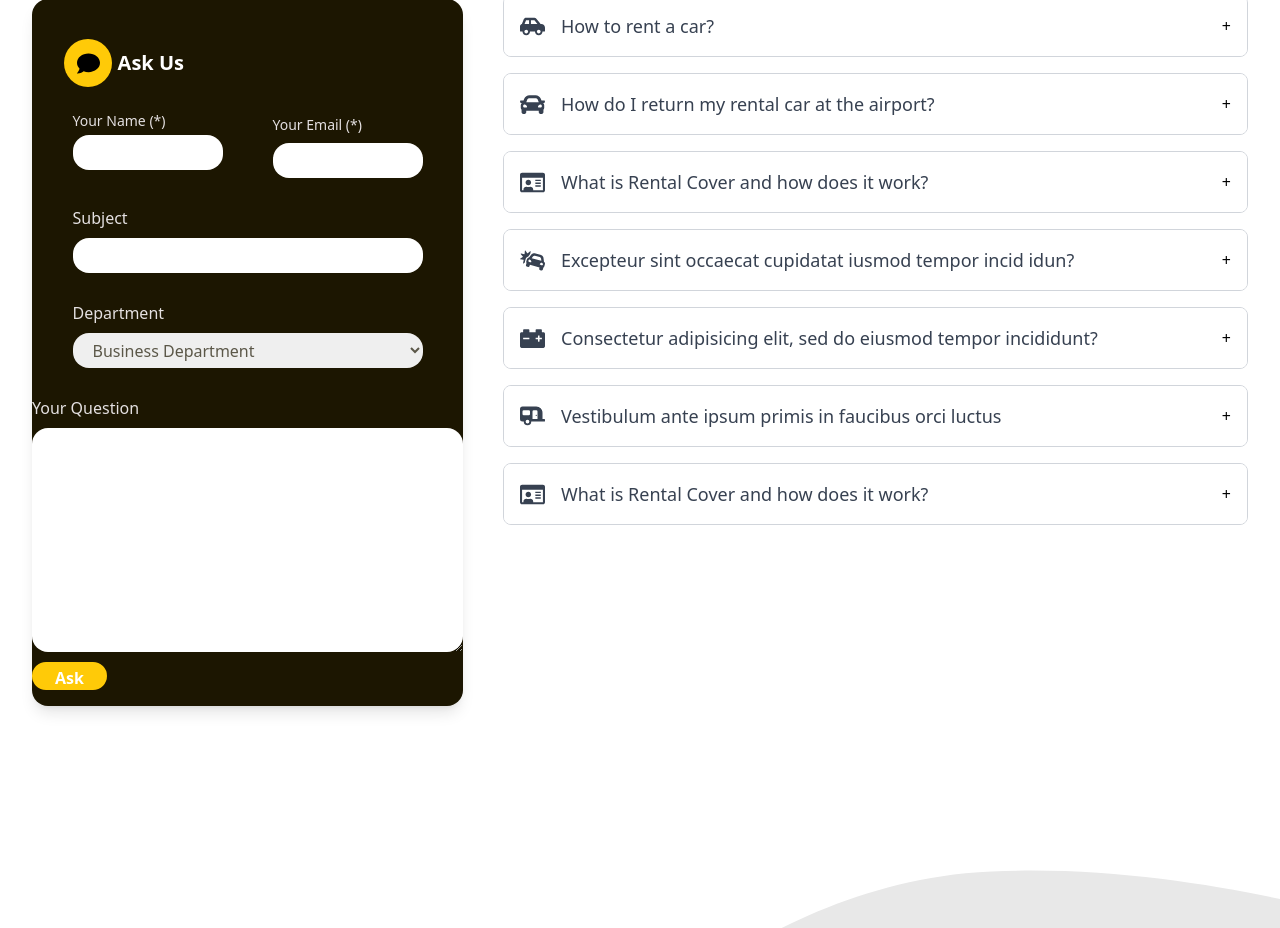
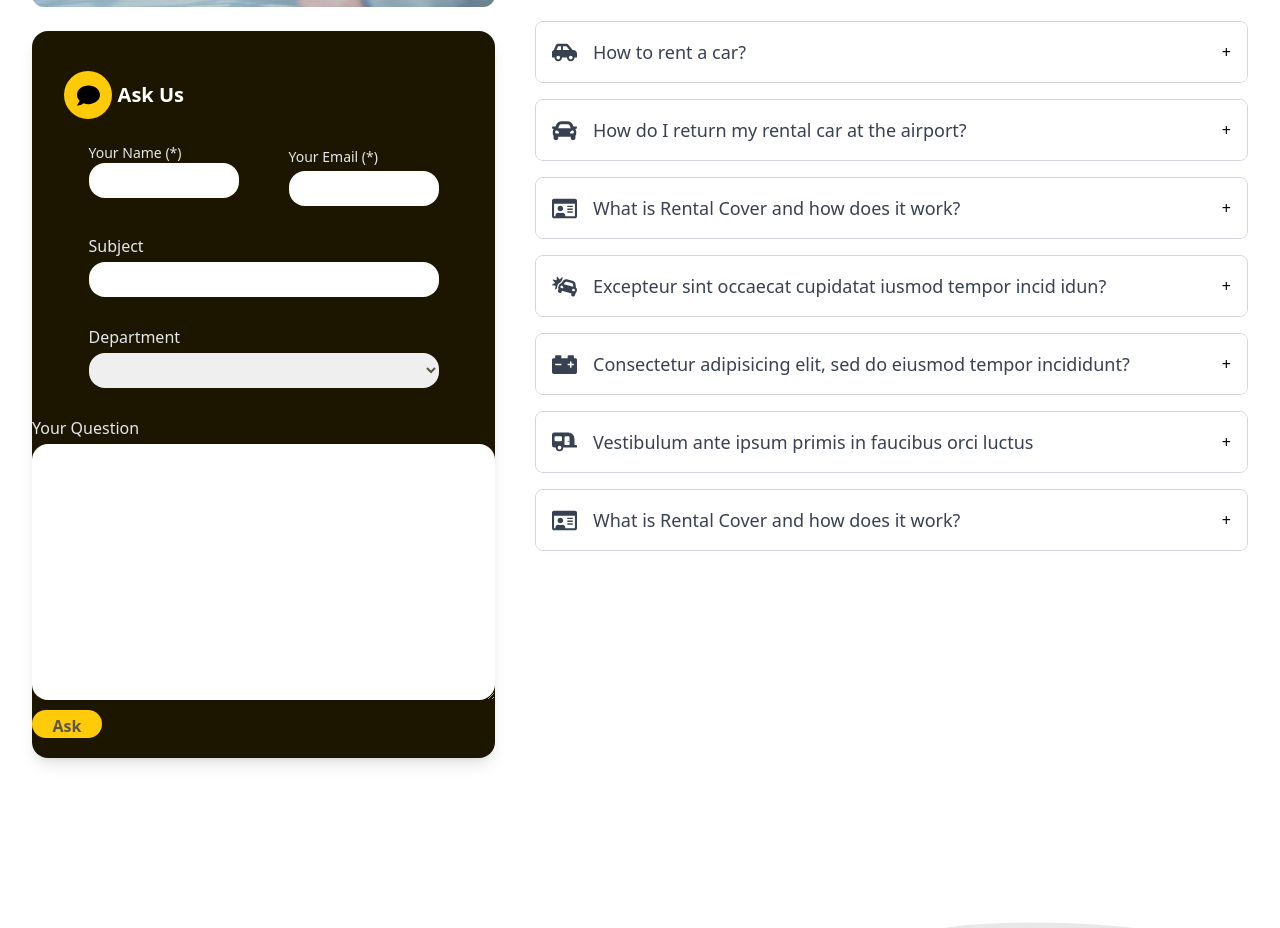
Before and after one commit to itunumide/car-rental, a React (Vite) app: page /faq in a window 1280 px wide. Shown: the part 860-1788 px from the top of the page. Built offline with nearby package versions, Linux system fonts and the light colour scheme.

Commit message:
Changes made to the faq form

```diff
--- a/src/pages/FAQ.jsx
+++ b/src/pages/FAQ.jsx
@@ -1,52 +1,97 @@
 import React, { useState } from 'react';
 import PagesHero from '../reusables/PagesHero';
-import Accordion from '../reusables/Accordion'
+import Accordion from '../reusables/Accordion';
+import axios from 'axios';
 import post from '../assets/post5.jpg';
 import { IoIosHelpCircle, IoIosHelp } from "react-icons/io";
 import { FaComment, FaCarSide, FaCar, FaCarCrash, FaCaravan, FaRegIdCard, FaCarBattery } from "react-icons/fa";
 
 const FAQs = () => {
   const [formValues, setFormValues] = useState({
-    name: '',
-    email: '',
+    yourName: '',
+    emailAddress: '',
     subject: '',
     department: '',
-    question: '',
+    message: '',
   });
 
   const [errors, setErrors] = useState({});
+  const [loading, setLoading] = useState(false);
+  const [responseMessage, setResponseMessage] = useState('');
 
-  const handleInputChange = (e) => {
+
+  const validate = () => {
+    let tempErrors = {};
+    let isValid = true;
+
+
+    if (!formValues.yourName) {
+      tempErrors.yourName = 'Name is required';
+      isValid = false;
+    }
+
+    if (!formValues.emailAddress) {
+      tempErrors.emailAddress = 'Email is required';
+      isValid = false;
+    } else if (!/\S+@\S+\.\S+/.test(formValues.emailAddress)) {
+      tempErrors.emailAddress = 'Email is not valid';
+      isValid = false;
+    }
+
+    if (!formValues.subject) {
+      tempErrors.subject = 'Subject is required'
+      isValid = false;
+    }
+
+    if (!formValues.message) {
+      tempErrors.message = 'Please ask your question';
+      isValid = false;
+    }
+
+    setErrors(tempErrors);
+    return isValid;
+  };
+
+
+  const handleChange = (e) => {
     const { name, value } = e.target;
     setFormValues({ ...formValues, [name]: value });
   };
 
-  const validateForm = () => {
-    let errors = {};
+  const handleSubmit = async (e) => {
+    e.preventDefault();
+    if (validate()) {
+      setLoading(true);
+      setResponseMessage('');
 
-    // Validate name
-    if (!formValues.name) {
-      errors.name = 'Name is required';
-    }
+      try {
+        const finalFormData = {
+          ...formValues,
+          department: formValues.department || 'N/A',
+        };
 
-    // Validate email
-    if (!formValues.email) {
-      errors.email = 'Email is required';
-    } else if (!/\S+@\S+\.\S+/.test(formValues.email)) {
-      errors.email = 'Email is invalid';
-    }
+        // POST resquest to the backend API
+        const response = await axios.post('https://car-rental-okvm.onrender.com/contact-us', finalFormData);
 
-    return errors;
-  };
+        // Handling successful response
+        setResponseMessage('Message sent successfully!');
+        setLoading(false);
 
-  const handleSubmit = (e) => {
-    e.preventDefault();
-    const validationErrors = validateForm();
-    if (Object.keys(validationErrors).length === 0) {
-      // No errors, submit the form
-      console.log('Form submitted successfully!', formValues);
-    } else {
-      setErrors(validationErrors);
+        // Clearing form fields after successful submission
+        setFormValues({
+          yourName: '',
+          emailAddress: '',
+          subject: '',
+          department: '',
+          message: '',
+        });
+
+      } catch (error) {
+        // Handling error response
+        setResponseMessage('Failed to send the message. Please try again.');
+        setLoading(false);
+      }
+
     }
   };
 
@@ -73,46 +118,52 @@ const FAQs = () => {
               <form onSubmit={handleSubmit} className='flex flex-col justify-center items-center text-customAccordionColor'>
                 <div className="name-email flex w-[350px] justify-between 500px:flex 500px:flex-col 500px:leading-4">
                   <div className="name text-sm">
-                    <label className='text-lightGray'>Your Name (*)</label> <br />
+                    <label className='text-gray-200'>Your Name (*)</label> <br />
                     <input
                       type="text"
-                      name="name"
-                      value={formValues.name}
-                      onChange={handleInputChange}
-                      className='w-[150px] h-[35px] rounded-2xl 500px:w-[350px] 500px:h-[30px] mt-1'
+                      name="yourName"
+                      value={formValues.yourName}
+                      onChange={handleChange}
+                      className='w-[150px] h-[35px] rounded-2xl 500px:w-[350px] 500px:h-[30px] p-4'
                     />
-                    {errors.name && <p className="text-red-500">{errors.name}</p>}
+                    {errors.yourName && <p className="text-red-500">{errors.yourName}</p>}
                   </div>
 
                   <div className="email text-sm leading-loose 500px:mt-4">
-                    <label className='text-lightGray'>Your Email (*)</label> <br />
+                    <label className='text-gray-200'>Your Email (*)</label> <br />
                     <input
                       type="text"
-                      name="email"
-                      value={formValues.email}
-                      onChange={handleInputChange}
-                      className='w-[150px] h-[35px] rounded-2xl 500px:w-[350px] 500px:h-[30px] mt-1'
+                      name="emailAddress"
+                      value={formValues.emailAddress}
+                      onChange={handleChange}
+                      className='w-[150px] h-[35px] rounded-2xl 500px:w-[350px] 500px:h-[30px] p-4'
                     />
-                    {errors.email && <p className="text-red-500">{errors.email}</p>}
+                    {errors.emailAddress && <p className="text-red-500">{errors.emailAddress}</p>}
                   </div>
                 </div>
                 <br />
 
                 <div className="subject flex flex-col leading-loose">
-                  <label className='text-lightGray'>Subject</label>
+                  <label className='text-gray-200'>Subject</label>
                   <input
                     type="text"
                     name="subject"
                     value={formValues.subject}
-                    onChange={handleInputChange}
-                    className='w-[350px] h-[35px] rounded-2xl 500px:w-[350px] 500px:h-[30px] mt-1'
+                    onChange={handleChange}
+                    className='w-[350px] h-[35px] rounded-2xl 500px:w-[350px] 500px:h-[30px] p-4'
                   />
+                  {errors.subject && <p className='text-red-500 text-xs mt-1'>{errors.subject}</p>}
                 </div>
                 <br />
 
-                <div className="department flex flex-col leading-loose mx-2">
-                  <label className='text-lightGray'>Department</label>
-                  <select name="" id="" className='w-[350px] h-[35px] px-4 rounded-2xl 500px:w-[350px] 500px:h-[30px] mt-1'>
+                <div className="department flex flex-col leading-loose">
+                  <label className='text-gray-200'>Department</label>
+                  <select
+
+                    value={formValues.department}
+                    onChange={handleChange}
+                    className='w-[350px] h-[35px] px-4 rounded-2xl 500px:w-[350px] 500px:h-[30px] p-4'
+                  >
                     <option value="department">Business Department</option>
                     <option value="department">Personal Department</option>
                     <option value="department">Support Department</option>
@@ -123,18 +174,32 @@ const FAQs = () => {
                 <br />
 
                 <div className="question leading-loose">
-                  <label className='text-lightGray'>Your Question</label> <br />
+                  <label className='text-gray-200'>Your Question</label> <br />
                   <textarea
-                    name="question"
+                    name="message"
                     rows="7"
                     cols="45"
-                    value={formValues.question}
-                    onChange={handleInputChange}
-                    className='rounded-2xl mt-1'
+                    value={formValues.message}
+                    onChange={handleChange}
+                    className='rounded-2xl p-4'
                   ></textarea>
+                  {errors.message && <p className='text-red-500 text-xs mt-1'>{errors.message}</p>}
                   <br />
-                  <button type="submit" className='bg-customYellow text-white w-[75px] h-7 rounded-3xl font-bold text-center mb-4'>Ask</button>
+                  <button
+                    type="submit"
+                    className='bg-customYellow w-[70px] h-7 rounded-3xl font-bold justify-center align-middle mb-5'
+                    disabled={loading}
+                  >
+                    {loading ? 'Sending...' : 'Ask'}
+
+                  </button>
                 </div>
+
+                {responseMessage && (
+                  <div className='mt-4 text-green-500'>
+                    <p>{responseMessage}</p>
+                  </div>
+                )}
               </form>
             </div>
           </div>
@@ -216,8 +281,6 @@ const FAQs = () => {
           </div>
         </div>
       </div>
-
-
     </div>
   );
 };
```
